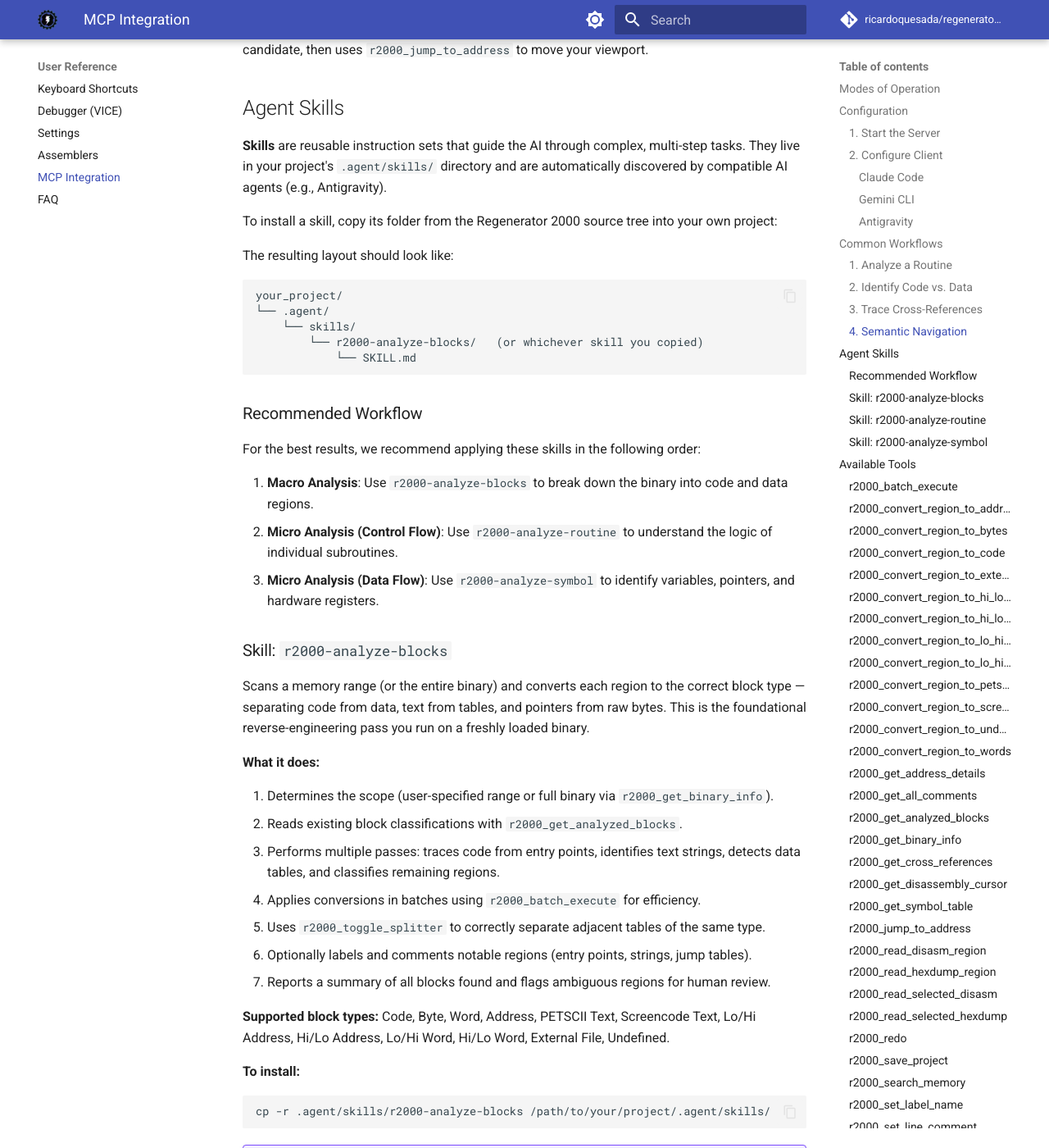
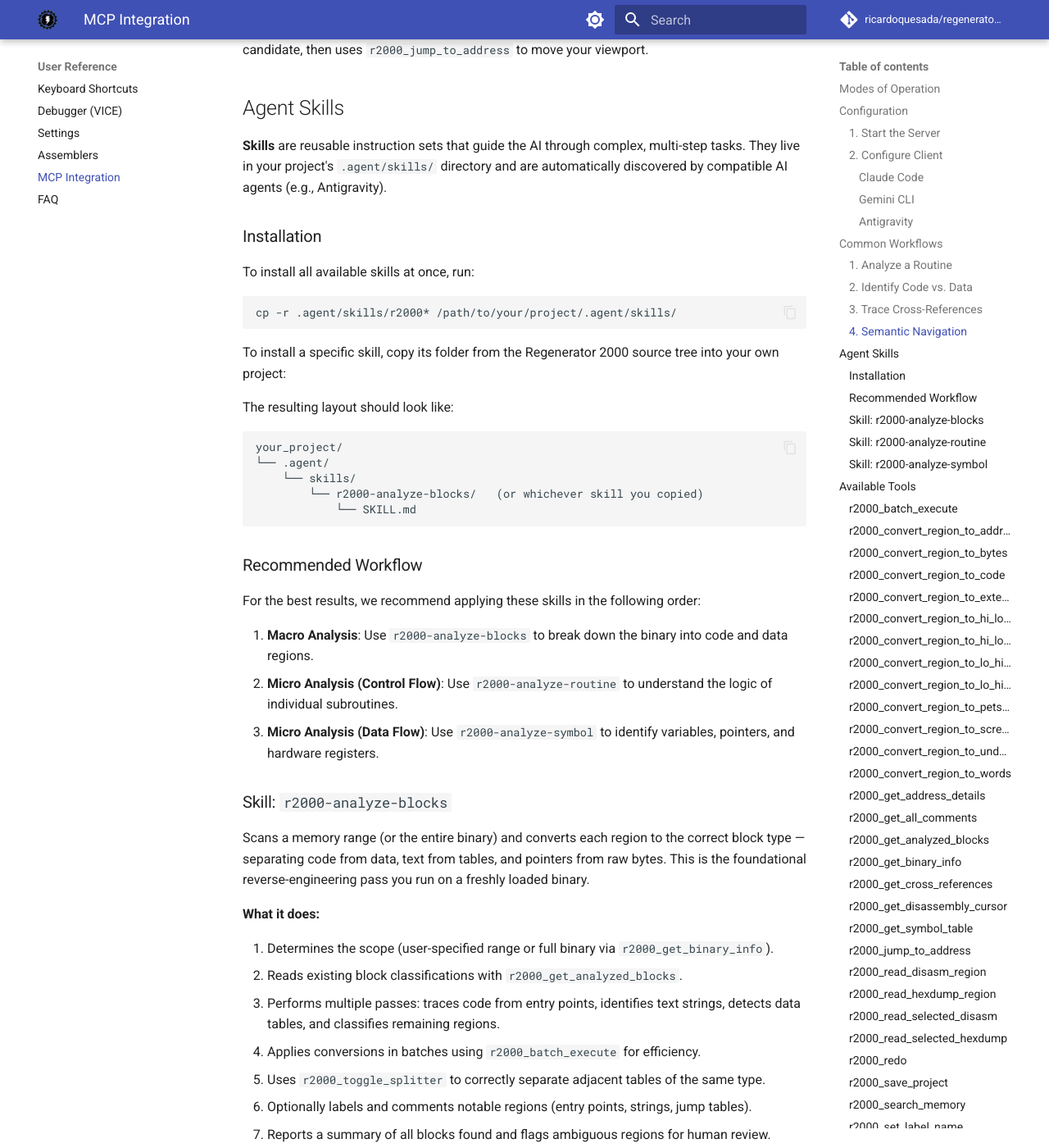
Before and after one commit to ricardoquesada/regenerator2000, an MkDocs documentation site: the page built from docs/mcp.md, in a window 1280 px wide and 1400 px high, scrolled down 4503 px. Shown: the whole window at 82% size. Built offline with MkDocs 1.6.1 and Material for MkDocs 9.7.7, drawn with Linux system fonts in a browser that asks for light colours; comment, search, counter and statistics services are not loaded; some of the changed text lies outside the part shown.

Commit message:
update MCP with one "install for all skills" instructions

````diff
--- a/docs/mcp.md
+++ b/docs/mcp.md
@@ -163,7 +163,15 @@
 
 **Skills** are reusable instruction sets that guide the AI through complex, multi-step tasks. They live in your project's `.agent/skills/` directory and are automatically discovered by compatible AI agents (e.g., Antigravity).
 
-To install a skill, copy its folder from the Regenerator 2000 source tree into your own project:
+### Installation
+
+To install all available skills at once, run:
+
+```shell
+cp -r .agent/skills/r2000* /path/to/your/project/.agent/skills/
+```
+
+To install a specific skill, copy its folder from the Regenerator 2000 source tree into your own project:
 
 The resulting layout should look like:
 
@@ -199,12 +207,6 @@
 
 **Supported block types:** Code, Byte, Word, Address, PETSCII Text, Screencode Text, Lo/Hi Address, Hi/Lo Address, Lo/Hi Word, Hi/Lo Word, External File, Undefined.
 
-**To install:**
-
-```shell
-cp -r .agent/skills/r2000-analyze-blocks /path/to/your/project/.agent/skills/
-```
-
 !!! example "Prompt"
 
     > "Analyze blocks", "Convert blocks", "Identify data regions", "Classify the program"
@@ -222,12 +224,6 @@
 5. Synthesizes a summary of purpose, inputs, outputs, and side effects.
 6. Optionally documents the routine by adding a structured comment block above the entry point and renaming the label.
 
-**To install:**
-
-```shell
-cp -r .agent/skills/r2000-analyze-routine /path/to/your/project/.agent/skills/
-```
-
 !!! example "Prompt"
 
     > "Analyze this routine", "What does this function do?"
@@ -244,12 +240,6 @@
 4. Identifies patterns: Pointers (indirect indexed), Flags (boolean checks), Counters (loops), State variables.
 5. Renames the symbol to a descriptive name (`snake_case` for variables, `CapsExpr` for hardware/constants).
 6. Adds line comments (definitions) and side comments (usages) to document the data flow.
-
-**To install:**
-
-```shell
-cp -r .agent/skills/r2000-analyze-symbol /path/to/your/project/.agent/skills/
-```
 
 !!! example "Prompt"
 
````
